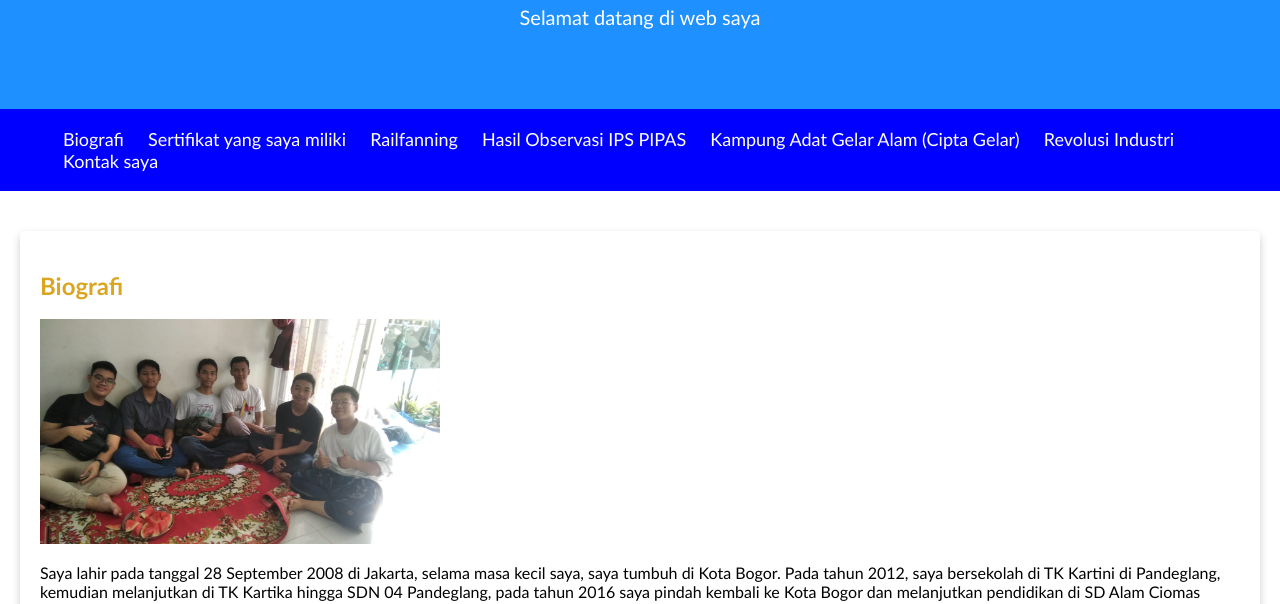
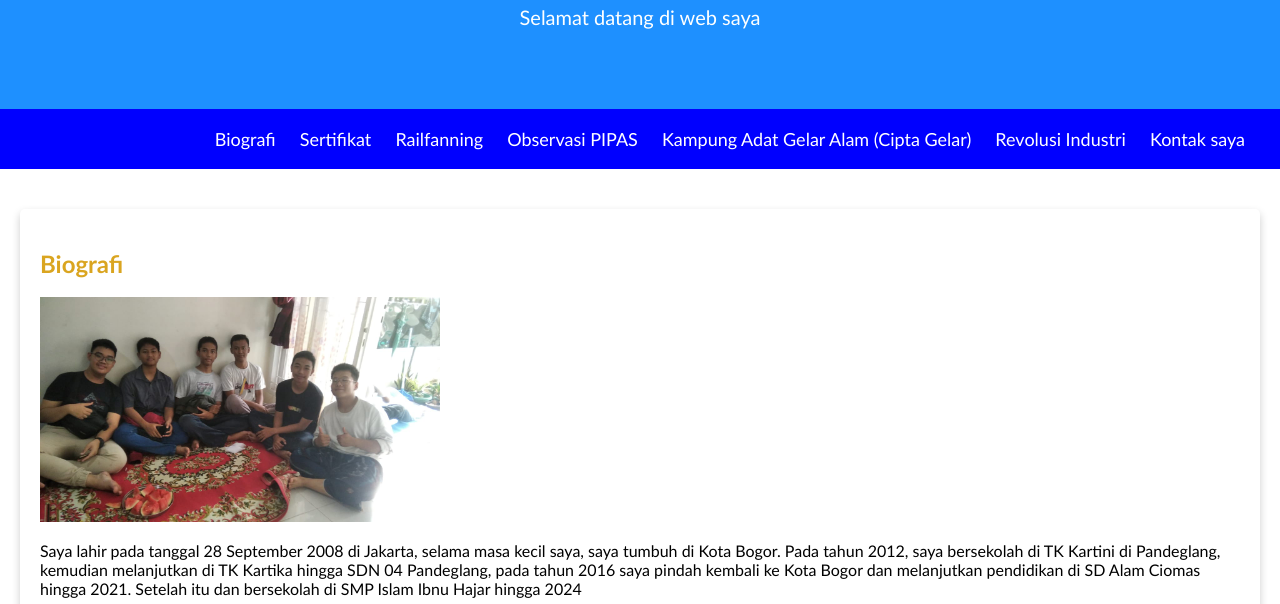
Before and after one commit to Darry244/darrylherniwan.github.io, a plain HTML site: page index.html in a window 1280 px wide. Shown: the part 157-761 px from the top of the page. Drawn offline with Linux system fonts and the light colour scheme.

Commit message:
update-index

```diff
--- a/index.html
+++ b/index.html
@@ -20,13 +20,13 @@
                     <a href="#Biografi">Biografi</a>
                 </li>
                 <li>
-                    <a href="#Sertifikat yang saya miliki">Sertifikat yang saya miliki</a>
+                    <a href="#Sertifikat yang saya miliki">Sertifikat</a>
                 </li>
                 <li>
                     <a href="#Railfanning">Railfanning</a>
                 </li>
                 <li>
-                    <a href="#Hasil Observasi IPS PIPAS">Hasil Observasi IPS PIPAS</a>
+                    <a href="#Hasil Observasi IPS PIPAS">Observasi PIPAS</a>
                 </li>
                 <li>
                     <a href="https://darry244.github.io/Gelaralam/">Kampung Adat Gelar Alam (Cipta Gelar)</a>
```
